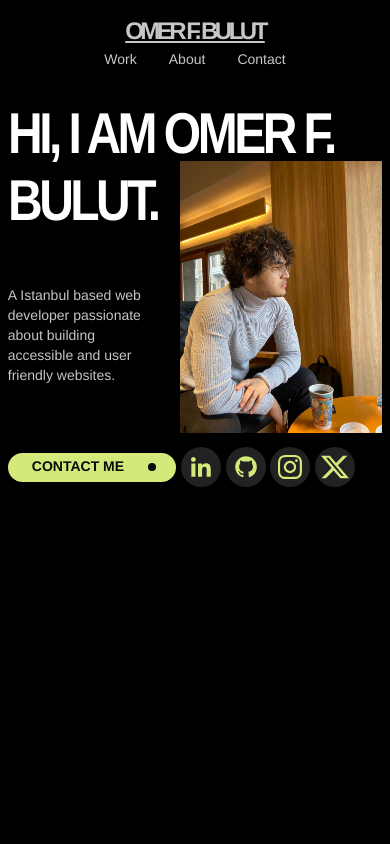
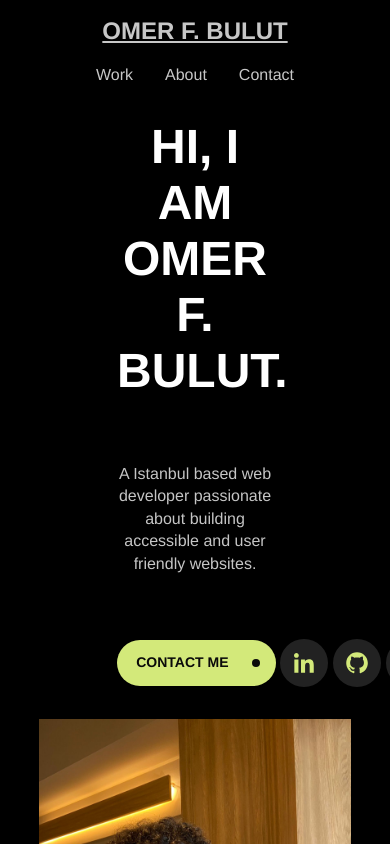
Before and after one commit to OmreFrauk/my_portfolio, a React (Create React App) app in the folder frontend/: page / in a window 390 px wide. Shown: the top 844 px of the page. Built offline with nearby package versions, Linux system fonts and the light colour scheme; the HTML template or start-up script is replaced by a standard one.

Commit message:
small bug fixes

```diff
--- a/frontend/package.json
+++ b/frontend/package.json
@@ -2,6 +2,7 @@
   "name": "my_portfolio",
   "version": "0.1.0",
   "private": true,
+  "homepage": "https://omrefrauk.com.tr",
   "dependencies": {
     "@babel/plugin-proposal-private-property-in-object": "^7.21.11",
     "@emotion/react": "^11.13.3",
--- a/frontend/src/components/WorksFrame.js
+++ b/frontend/src/components/WorksFrame.js
@@ -1,11 +1,10 @@
 import React from "react";
 import "../styles.css";
-import bio from "../assets/image.png";
 export const WorkFrame = ({
   project: {
     project_name,
     project_description,
-    project_year,
+    start_date,
     technologies,
     project_url,
     project_screenshots,
@@ -18,7 +17,7 @@ export const WorkFrame = ({
     "Amazon Services": "#603b2d",
     Mongoose: "#69314c",
   };
-  console.log("github", project_url.url);
+
   return (
     <div className="workFrame">
       {/* Image Section */}
@@ -44,7 +43,7 @@ export const WorkFrame = ({
         <div className="work-info">
           <div>
             <span>Year</span>
-            <span>2022</span>
+            <span>{start_date.date.start}</span>
           </div>
           <div className="tech">
             <span>Technologies</span>
--- a/frontend/src/pages/Home.js
+++ b/frontend/src/pages/Home.js
@@ -11,6 +11,7 @@ function Home() {
       <div className="div">
         <div className="overlap">
           <Navigation />
+          <div className="hero">
             <div className="hero-content">
               <div className="hero-content-sub">
                 <div className="hero-header">HI, I AM OMER F. BULUT.</div>
@@ -27,6 +28,13 @@ function Home() {
                 <img className="portrait" alt="Portrait" src={bio} />
               </div>
             </div>
+            <div className="hero-works">
+              <div className="hero-header">WORKS</div>
+              <div className="hero-works-content">
+                <Frames />
+              </div>
+            </div>
+          </div>
         </div>
       </div>
     </div>
--- a/frontend/src/pages/Works.js
+++ b/frontend/src/pages/Works.js
@@ -5,18 +5,15 @@ import { Navigation } from "../components/Navigation";
 import { getProjects } from "../utils/notion";
 export const Works = () => {
   const [projects, setProjects] = useState([]);
-  const [loading, setLoading] = useState(true);
+
   useEffect(() => {
     const fetchProjects = async () => {
       try {
         const projects = await getProjects();
         setProjects(projects);
-
-        setLoading(false);
       } catch (error) {
         console.error("Error fetching projects: ", error.message);
       } finally {
-        setLoading(false);
       }
     };
     fetchProjects();
--- a/frontend/src/styles.css
+++ b/frontend/src/styles.css
@@ -1,4 +1,5 @@
 @import url("styleguide.css");
+
 .vsc-initialized {
   overscroll-behavior: none;
   margin: 0;
@@ -28,19 +29,18 @@ html {
   display: flex;
   justify-content: space-between;
   position: relative;
-  padding: 1.5rem 5vw; /* Dynamic padding */
+  padding: 1.5rem 5vw;
   background-color: var(--black);
 }
 
 .navigation .text-wrapper {
   color: var(--neutraloffwhite);
   font-family: "Bebas Neue-Regular", Helvetica;
-  font-size: 2rem; /* Rem-based for better scaling */
+  font-size: 2rem;
   letter-spacing: -0.22rem;
   font-weight: 800;
   margin-top: -1px;
   position: relative;
-
   width: fit-content;
 }
 
@@ -73,12 +73,12 @@ html {
   align-items: center;
   display: flex;
   flex-direction: row;
-  gap: 2rem;
-  padding: 2rem 5vw; /* Dynamic padding */
+  gap: 12rem;
+  padding: 2rem 5vw;
   position: relative;
   flex-wrap: nowrap;
   align-content: stretch;
-  justify-content: space-evenly;
+  justify-content: space-around;
 }
 .hero-content-sub {
   align-items: baseline;
@@ -94,7 +94,6 @@ html {
   color: #ffffff;
   font-family: "Helvetica Neue", Helvetica, Arial, sans-serif;
   font-size: 5rem;
-
   position: relative;
   letter-spacing: -0.22rem;
   margin-bottom: 0%;
@@ -124,7 +123,7 @@ html {
 
 .hero-image {
   height: auto;
-  width: 90vw;
+  width: 25rem;
   max-width: 600px;
 }
 .about .hero-image {
@@ -158,7 +157,6 @@ html {
   letter-spacing: var(--misc-button-letter-spacing);
   line-height: var(--misc-button-line-height);
   margin-top: -2px;
-
   white-space: nowrap;
 }
 
@@ -198,74 +196,6 @@ html {
   cursor: pointer;
 }
 
-@media (max-width: 768px) {
-  .navigation {
-    flex-direction: column;
-    padding: 1rem;
-  }
-
-  .navigation .text-wrapper {
-    font-size: 1.5rem;
-    line-height: 2rem;
-  }
-
-  .hero-content {
-    padding: 1.5rem 2vw;
-    gap: 1rem;
-  }
-
-  .hero-content .hero-header {
-    font-size: 4rem;
-    line-height: 4.5rem;
-  }
-
-  .hero-content .text-wrapper {
-    font-size: 0.875rem;
-    line-height: 1.25rem;
-  }
-
-  .button {
-    padding: 0.75rem 1.5rem;
-  }
-
-  .button .title {
-    font-size: 1rem;
-  }
-
-  .button .circle {
-    width: 2rem;
-    height: 2rem;
-  }
-
-  .button .img {
-    width: 1rem;
-    height: 1rem;
-  }
-
-  .frame {
-    width: 2.5rem;
-    height: 2.5rem;
-  }
-}
-
-@media (max-width: 480px) {
-  .hero-content .hero-header {
-    font-size: 3rem;
-    line-height: 3.5rem;
-  }
-
-  .button .title {
-    font-size: 0.875rem;
-  }
-
-  .navigation .link {
-    font-size: 0.875rem;
-  }
-
-  .navigation {
-    padding: 1rem 1.5rem;
-  }
-}
 .about {
   background-color: var(--black);
   display: flex;
@@ -344,7 +274,6 @@ html {
   position: relative;
   border-radius: 8px;
   overflow: hidden; /* Ensure image fits inside rounded corners */
-
   box-shadow: 0px 4px 6px rgba(0, 0, 0, 0.2);
 }
 
@@ -439,3 +368,98 @@ html {
   border-radius: 4px; /* Köşeleri yuvarlat */
   font-size: 14px; /* Yazı boyutu */
 }
+.hero {
+  display: flex;
+  flex-direction: column;
+  justify-content: center;
+  align-items: center;
+}
+
+/*
+   Sadece mobilde (max-width: 500px) görünümü değiştiriyoruz.
+   PC versiyonu yukarıdaki gibi kalıyor.
+*/
+@media (max-width: 500px) {
+  .navigation {
+    flex-direction: column;
+    padding: 1rem;
+    gap: 1rem;
+  }
+
+  .navigation .text-wrapper {
+    font-size: 1.5rem;
+    line-height: 2rem;
+    letter-spacing: 0; /* Negatif değeri azaltalım mobilde */
+  }
+
+  .hero-content {
+    flex-direction: column;
+    text-align: center;
+    margin-bottom: 20px;
+    gap: 2rem;
+    padding: 1rem;
+  }
+
+  .hero-header {
+    font-size: 3rem;
+    line-height: 3.5rem;
+    width: 100%;
+    letter-spacing: 0;
+    transform: none;
+    margin: 0 auto;
+    white-space: normal;
+  }
+
+  .hero-content .text-wrapper {
+    font-size: 1rem;
+    line-height: 1.4rem;
+    white-space: normal;
+    overflow-wrap: break-word;
+  }
+
+  .hero-image {
+    margin-bottom: 20px;
+    width: 80vw;
+    max-width: none;
+  }
+
+  .about .hero-content {
+    flex-direction: column;
+    gap: 2rem;
+    padding: 4rem 5vw;
+    text-align: center;
+  }
+
+  .workFrame {
+    flex-direction: column;
+    align-items: flex-start;
+    padding: 1rem;
+    gap: 1rem;
+    margin: 2rem auto;
+  }
+
+  .work-photo {
+    max-width: 100%;
+    width: 100%;
+  }
+
+  .work-title {
+    font-size: 1.4rem;
+  }
+
+  .work-description {
+    font-size: 0.9rem;
+    margin-bottom: 1rem;
+  }
+
+  .content {
+    max-width: 95vw;
+    padding: 1rem 0;
+  }
+
+  .aboutme {
+    gap: 1rem;
+    align-items: center;
+    text-align: center;
+  }
+}
```
Also changed, not shown: 23 other files (tests, documents, lock files or other folders). Lines whose indentation alone changed are shown as unchanged.
